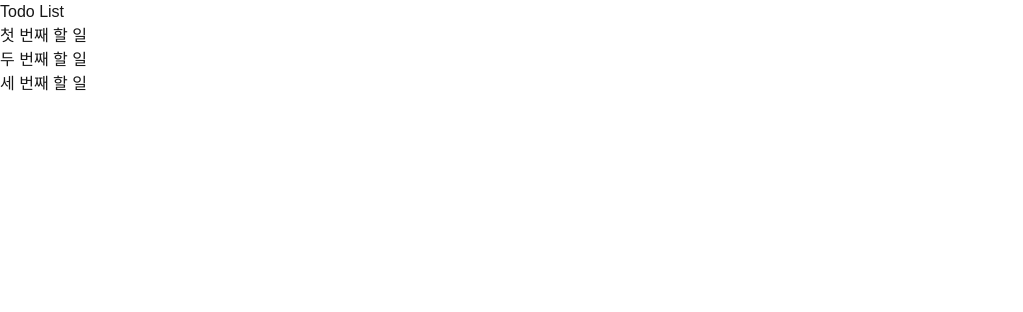
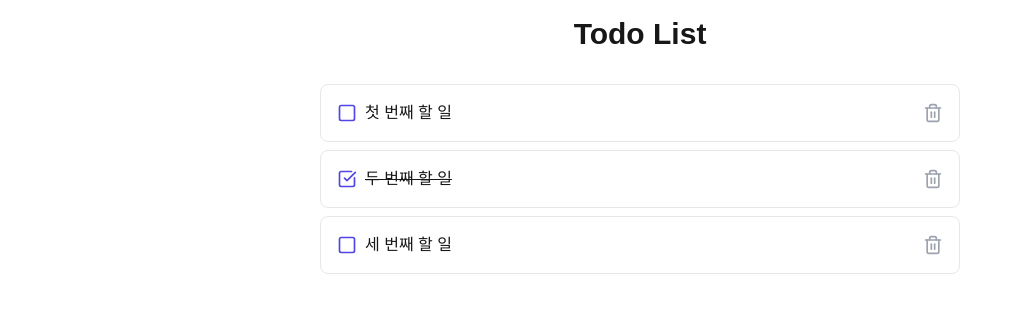
Before and after one commit to hyeonjy/baro-onboarding, a Next.js app: page / in a window 1280 px wide. Shown: the top 312 px of the page, without its empty margins (0-1023 px from the left). Built offline with nearby package versions, Linux system fonts and the light colour scheme; data requests are answered from the project's data file.

Commit message:
style: Todo 리스트 기본 UI 구현

```diff
--- a/src/app/page.tsx
+++ b/src/app/page.tsx
@@ -2,8 +2,8 @@ import TodoList from "@/components/TodoList";
 
 const Home = () => {
   return (
-    <div>
-      <h1>Todo List</h1>
+    <div className="w-full max-w-2xl mx-auto p-4">
+      <h1 className="text-3xl font-bold mb-8 text-center">Todo List</h1>
       <TodoList />
     </div>
   );
--- /dev/null
+++ b/src/components/TodoItem.tsx
@@ -0,0 +1,27 @@
+import { Todo } from "@/app/types/todo";
+import { Trash2, CheckSquare, Square } from "lucide-react";
+
+type TodoItemProps = {
+  todo: Todo;
+};
+
+const TodoItem = ({ todo }: TodoItemProps) => {
+  return (
+    <div className="flex items-center justify-between p-4 bg-white rounded-lg border border-gray-200 mb-2">
+      <div className="flex items-center gap-2">
+        <button className="text-indigo-600 hover:text-indigo-700">
+          {todo.completed ? <CheckSquare size={20} /> : <Square size={20} />}
+        </button>
+        <span className={`${todo.completed ? "line-through" : ""}`}>
+          {todo.title}
+        </span>
+      </div>
+      <Trash2
+        className="cursor-pointer text-gray-400 hover:text-red-500"
+        size={20}
+      />
+    </div>
+  );
+};
+
+export default TodoItem;
--- a/src/components/TodoList.tsx
+++ b/src/components/TodoList.tsx
@@ -1,7 +1,7 @@
 "use client";
 
-import { Todo } from "@/app/types/todo";
 import { fetchTodos } from "@/lib/todoApi";
+import TodoItem from "./TodoItem";
 import { useQuery } from "@tanstack/react-query";
 
 const TodoList = () => {
@@ -18,9 +18,9 @@ const TodoList = () => {
   if (error) return <div>Error: {error.message}</div>;
 
   return (
-    <div>
-      {todos.map((todo: Todo) => (
-        <h1 key={todo.id}>{todo.title}</h1>
+    <div className="space-y-2">
+      {todos.map((todo) => (
+        <TodoItem key={todo.id} todo={todo} />
       ))}
     </div>
   );
```
